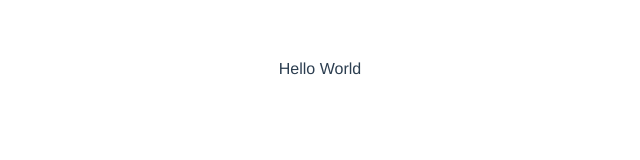
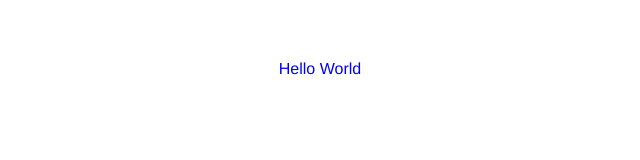
Before and after one commit to alaindet/learn-vue, a Vue app in the folder courses/complete-vue-mastery/6-components/: page / in a window 1280 px wide. Shown: the top 160 px of the page, without its empty margins (320-960 px from the left). Built offline with nearby package versions, Linux system fonts and the light colour scheme.

Commit message:
Add first scoped style

```diff
--- a/courses/complete-vue-mastery/6-components/src/components/Greeting.vue
+++ b/courses/complete-vue-mastery/6-components/src/components/Greeting.vue
@@ -12,3 +12,9 @@
     }
   }
 </script>
+
+<style scoped>
+  p {
+    color: blue;
+  }
+</style>
```
